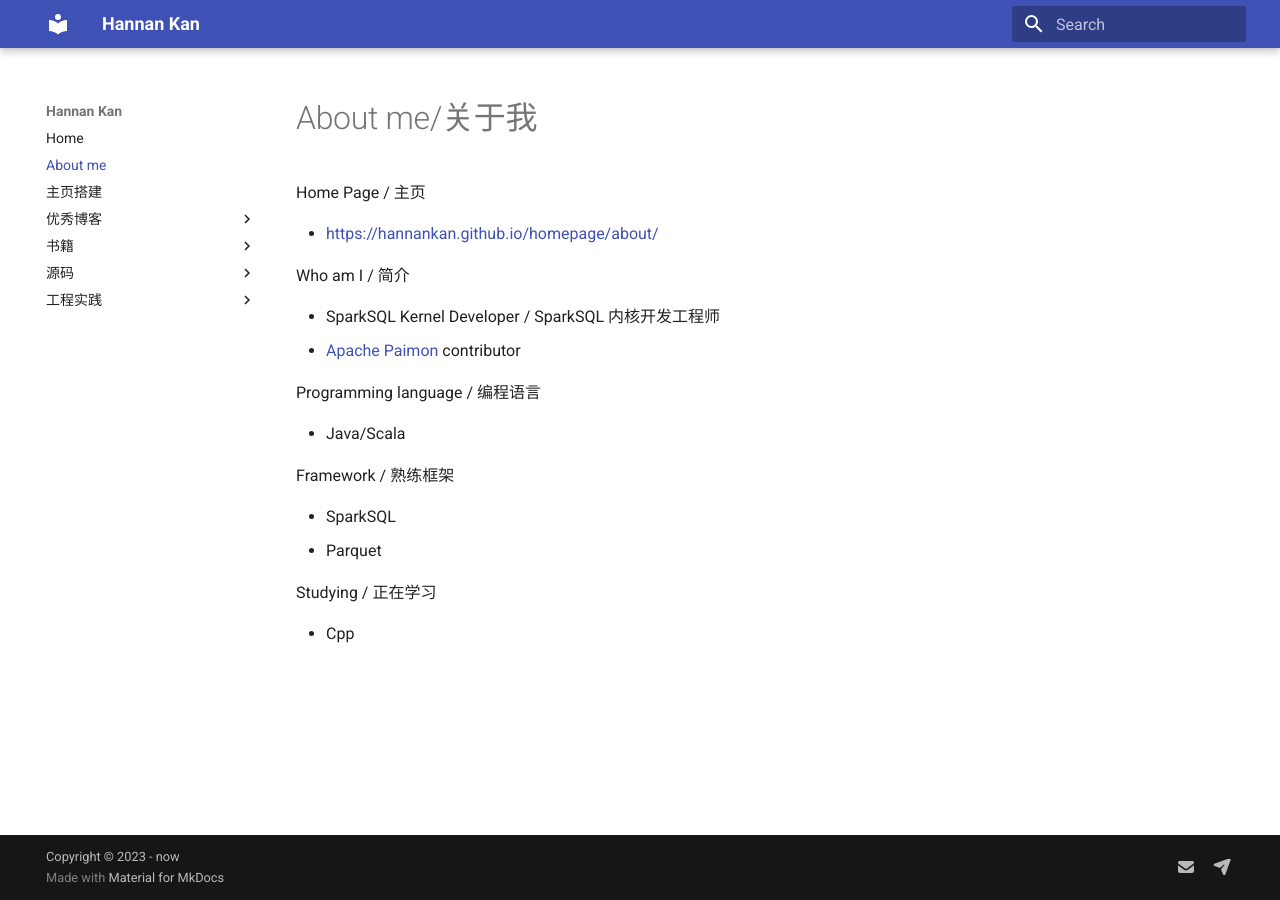
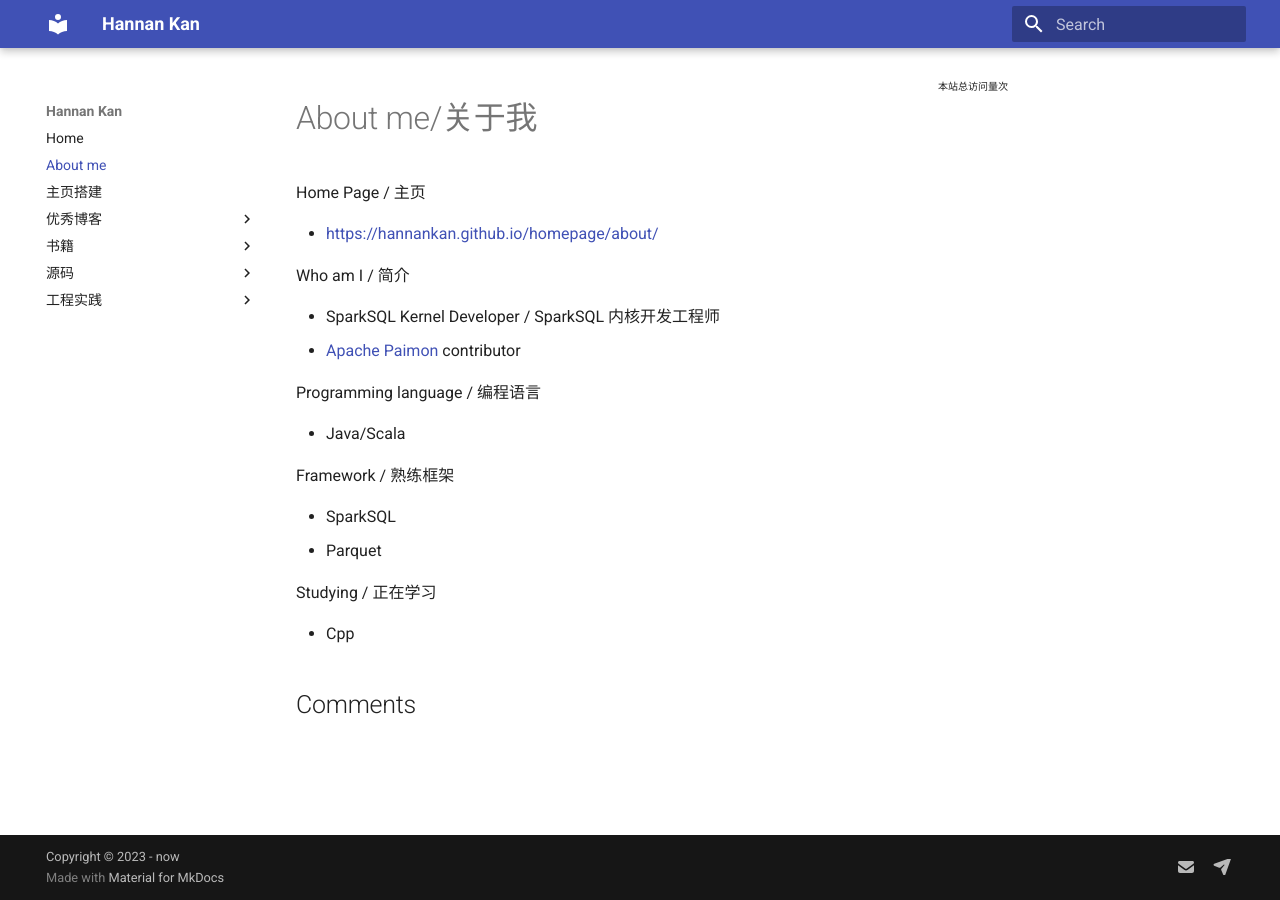
Before and after one commit to HannanKan/homepage, an MkDocs documentation site: the page built from docs/about.md, in a window 1280 px wide. Built offline with MkDocs 1.6.1 and Material for MkDocs 9.7.7, drawn with Linux system fonts in a browser that asks for light colours; comment, search, counter and statistics services are not loaded.

Commit message:
添加评论

```diff
--- /dev/null
+++ b/overrides/main.html
@@ -0,0 +1,9 @@
+{% extends "base.html" %}
+
+{% block container %}
+  <!-- Add scripts that need to run before here -->
+  {{ super() }}
+  <!-- Add scripts that need to run afterwards here -->
+  <script async src="https://busuanzi.ibruce.info/busuanzi/2.3/busuanzi.pure.mini.js"></script>
+            <span id="busuanzi_container_site_pv">本站总访问量<span id="busuanzi_value_site_pv"></span>次</span>
+{% endblock %}
--- a/overrides/comments.html
+++ b/overrides/partials/comments.html
@@ -15,7 +15,7 @@
   data-lang="zh-CN"
   crossorigin="anonymous"
   async>
- </script>
+</script>
 
   <!-- Synchronize Giscus theme with palette -->
   <script>
```
Also changed, not shown: other parts of overrides/partials/comments.html (+3 -3 lines).
